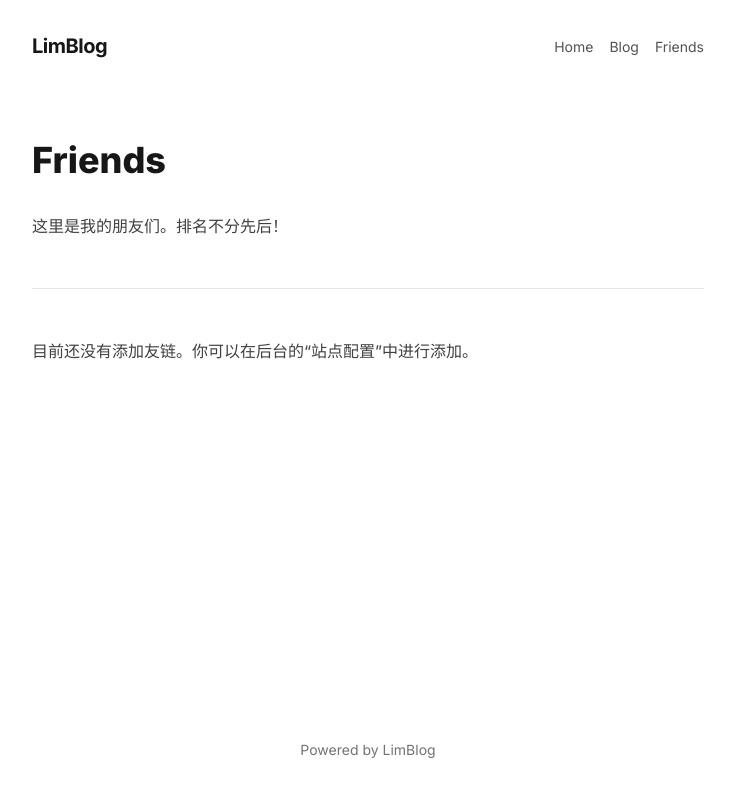
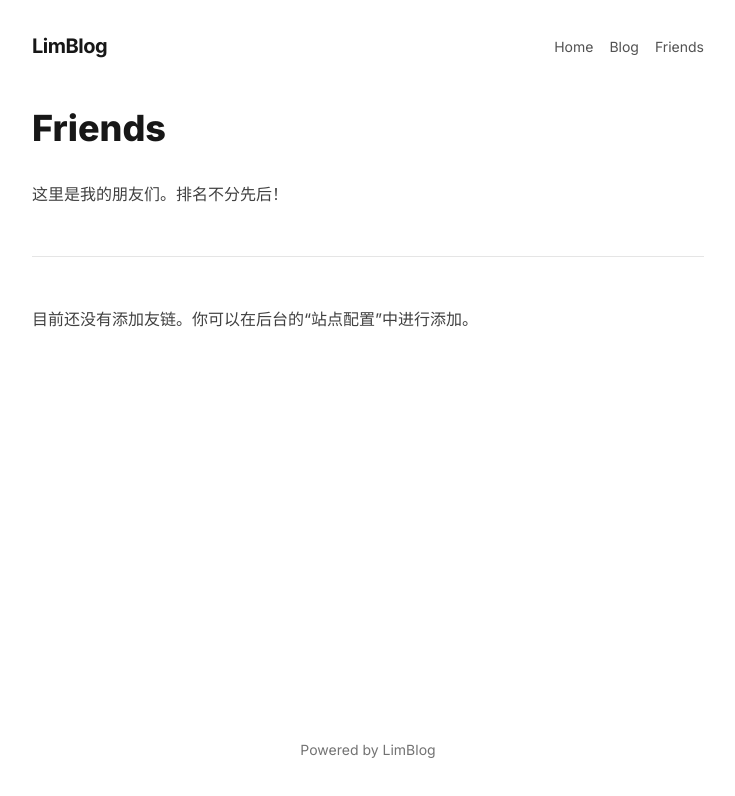
Before and after one commit to ifndf/limblog, a Next.js app: page /friends in a window 1280 px wide. Shown: the top 796 px of the page, without its empty margins (272-1007 px from the left). Built offline with nearby package versions, Linux system fonts and the light colour scheme; no server answers; the database is empty.

Commit message:
style: reduce gap between header and content for a tighter Bear Blog look

```diff
--- a/src/app/blog/page.tsx
+++ b/src/app/blog/page.tsx
@@ -33,7 +33,7 @@ export default async function Blog({ searchParams }: { searchParams: Promise<{ p
 
     return (
         <div className="max-w-2xl mx-auto px-5 lg:px-0 space-y-10">
-            <section className="space-y-8 pt-6">
+            <section className="space-y-8 mt-4">
                 {session && (
                     <div className="flex flex-col gap-2">
                         <div className="flex items-center justify-end">
--- a/src/app/friends/page.tsx
+++ b/src/app/friends/page.tsx
@@ -21,7 +21,7 @@ export default async function FriendsPage() {
     const friendsContent = siteConfig.friends_content?.trim() || defaultFriendsContent
 
     return (
-        <div className="max-w-2xl mx-auto px-5 lg:px-0 mt-12 animate-in fade-in slide-in-from-bottom-2 duration-500 pb-20">
+        <div className="max-w-2xl mx-auto px-5 lg:px-0 mt-4 animate-in fade-in slide-in-from-bottom-2 duration-500 pb-20">
             <div className="prose prose-neutral dark:prose-invert min-w-full">
                 <ReactMarkdown>{friendsContent}</ReactMarkdown>
             </div>
--- a/src/app/page.tsx
+++ b/src/app/page.tsx
@@ -41,8 +41,8 @@ Start your writing journey now!
 
   return (
     <div className="max-w-2xl mx-auto px-5 lg:px-0 space-y-10 animate-in fade-in slide-in-from-bottom-2 duration-500">
-      <section className="mt-12 space-y-6">
-        <div className="prose prose-neutral dark:prose-invert mt-8">
+      <section className="mt-4 space-y-6">
+        <div className="prose prose-neutral dark:prose-invert">
           <ReactMarkdown>{homeContent}</ReactMarkdown>
         </div>
       </section>
```
